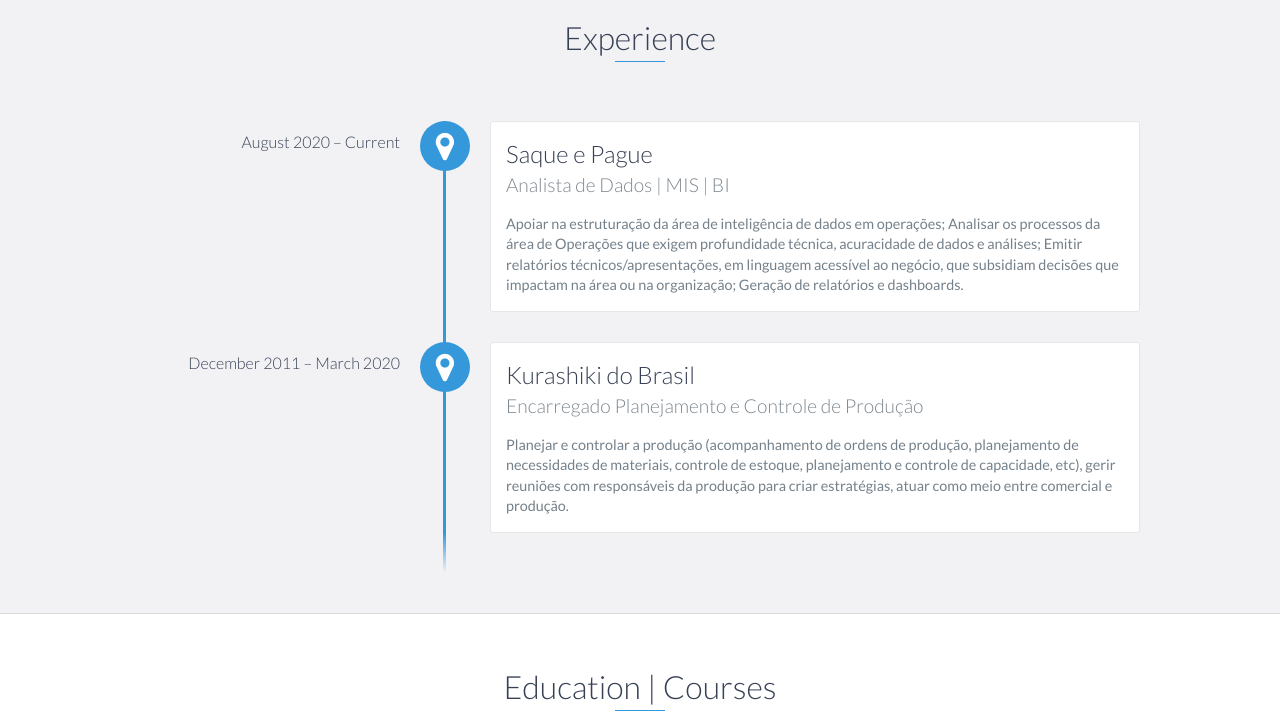
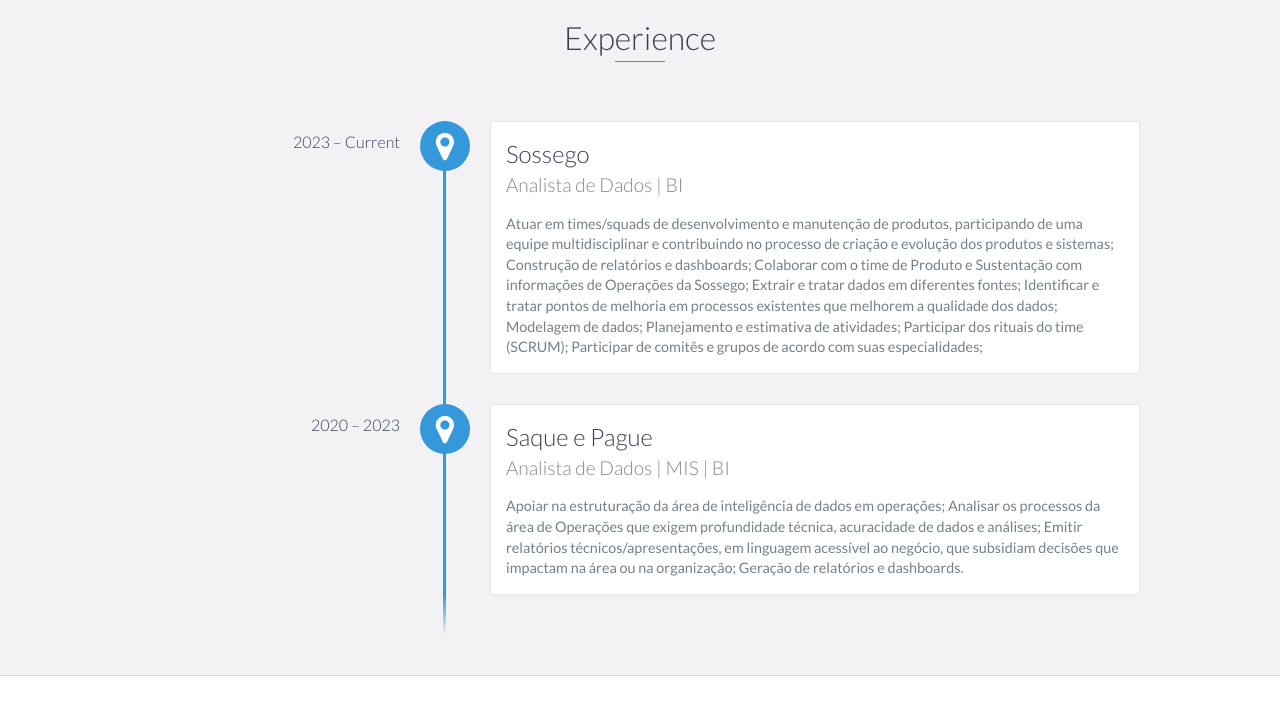
Before and after one commit to AndersonKoki/AndersonKoki.github.io, a website: page index.html in a window 1280 px wide. Shown: the part 1100-1823 px from the top of the page. Drawn offline with nearby package versions, Linux system fonts and the light colour scheme.

Commit message:
index.html

```diff
--- a/index.html
+++ b/index.html
@@ -87,19 +87,18 @@
     <div id="experience" class="background-alt">
         <h2 class="heading">Experience</h2>
         <div id="experience-timeline">
-            <div data-date="August 2020 – Current">
+            <div data-date="2023 – Current">
+                <h3>Sossego</h3>
+                <h4>Analista de Dados | BI</h4>
+                <p>
+                    Atuar em times/squads de desenvolvimento e manutenção de produtos, participando de uma equipe multidisciplinar e contribuindo no processo de criação e evolução dos produtos e sistemas; Construção de relatórios e dashboards; Colaborar com o time de Produto e Sustentação com informações de Operações da Sossego; Extrair e tratar dados em diferentes fontes; Identificar e tratar pontos de melhoria em processos existentes que melhorem a qualidade dos dados; Modelagem de dados; Planejamento e estimativa de atividades; Participar dos rituais do time (SCRUM); Participar de comitês e grupos de acordo com suas especialidades;
+                </p>
+            </div>
+            <div data-date="2020 – 2023">
                 <h3>Saque e Pague</h3>
                 <h4>Analista de Dados | MIS | BI</h4>
                 <p>
                     Apoiar na estruturação da área de inteligência de dados em operações; Analisar os processos da área de Operações que exigem profundidade técnica, acuracidade de dados e análises; Emitir relatórios técnicos/apresentações, em linguagem acessível ao negócio, que subsidiam decisões que impactam na área ou na organização; Geração de relatórios e dashboards.
-                </p>
-            </div>
-
-            <div data-date="December 2011 – March 2020">
-                <h3>Kurashiki do Brasil</h3>
-                <h4>Encarregado Planejamento e Controle de Produção</h4>
-                <p>
-                    Planejar e controlar a produção (acompanhamento de ordens de produção, planejamento de necessidades de materiais, controle de estoque, planejamento e controle de capacidade, etc), gerir reuniões com responsáveis da produção para criar estratégias, atuar como meio entre comercial e produção.
                 </p>
             </div>
         </div>
@@ -128,7 +127,7 @@
         </div>
                 <div class="education-block">
             <h3>Data Science Academy</h3>
-            <span class="education-date">July 2022 - Current</span>
+            <span class="education-date">July 2022 - December 2023</span>
             <h4>Formação Engenheiro de Dados</h4>
             <p>
                 Um Engenheiro de Dados transforma dados em um formato útil para análise e é o responsável pela criação do pipeline que transforma os dados brutos que estão nos mais variados formatos, desde bancos de dados transacionais até arquivos de texto. O objetivo deste curso é desenvolver as habilidadades em: Arquitetar sistemas distribuídos, Criar pipelines confiáveis, Combinar fontes de dados, Criar a arquitetura de soluções, Colaborar com a equipe de Data Science e construir as soluções certas para essas equipes.
```
Lines whose indentation alone changed are shown as unchanged.
